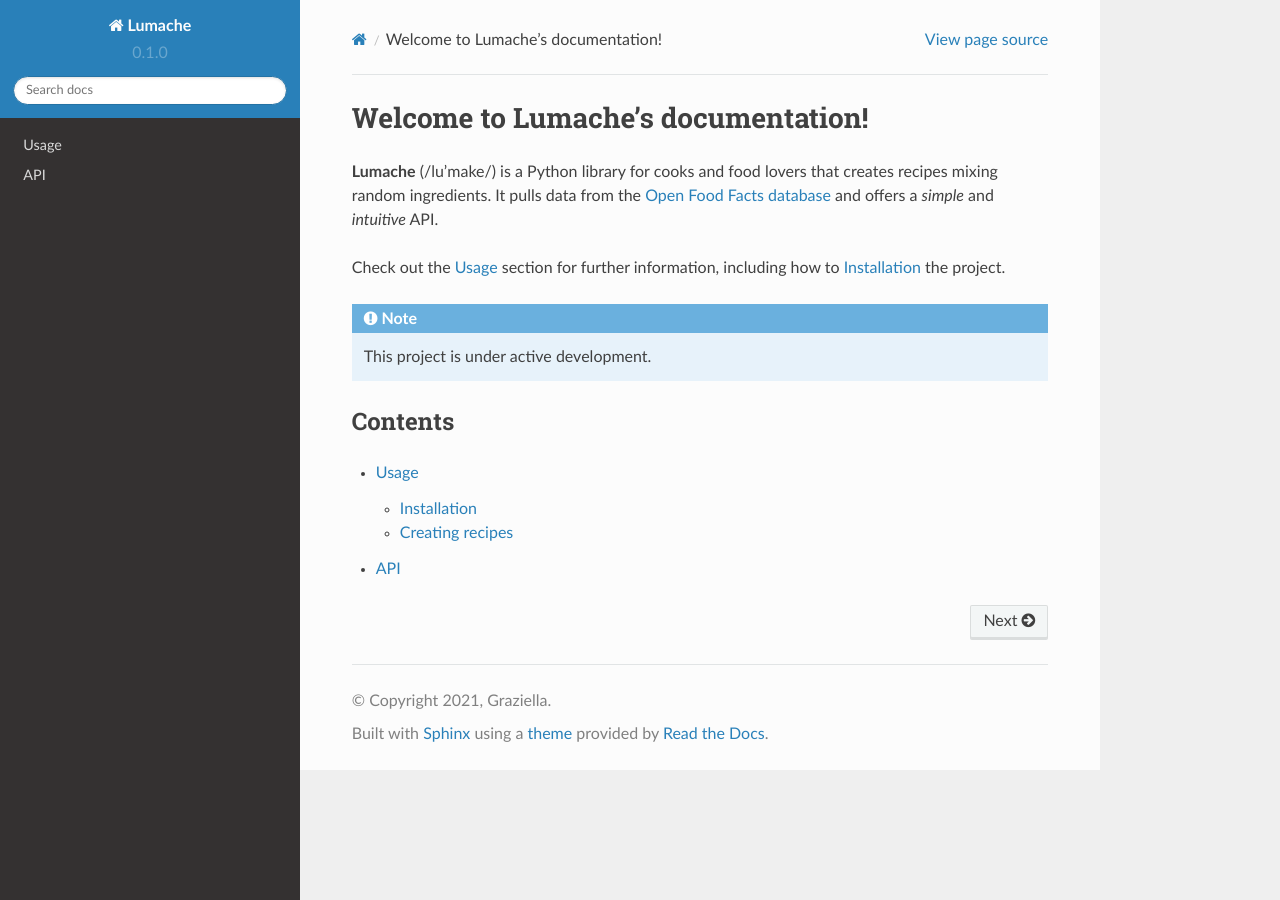
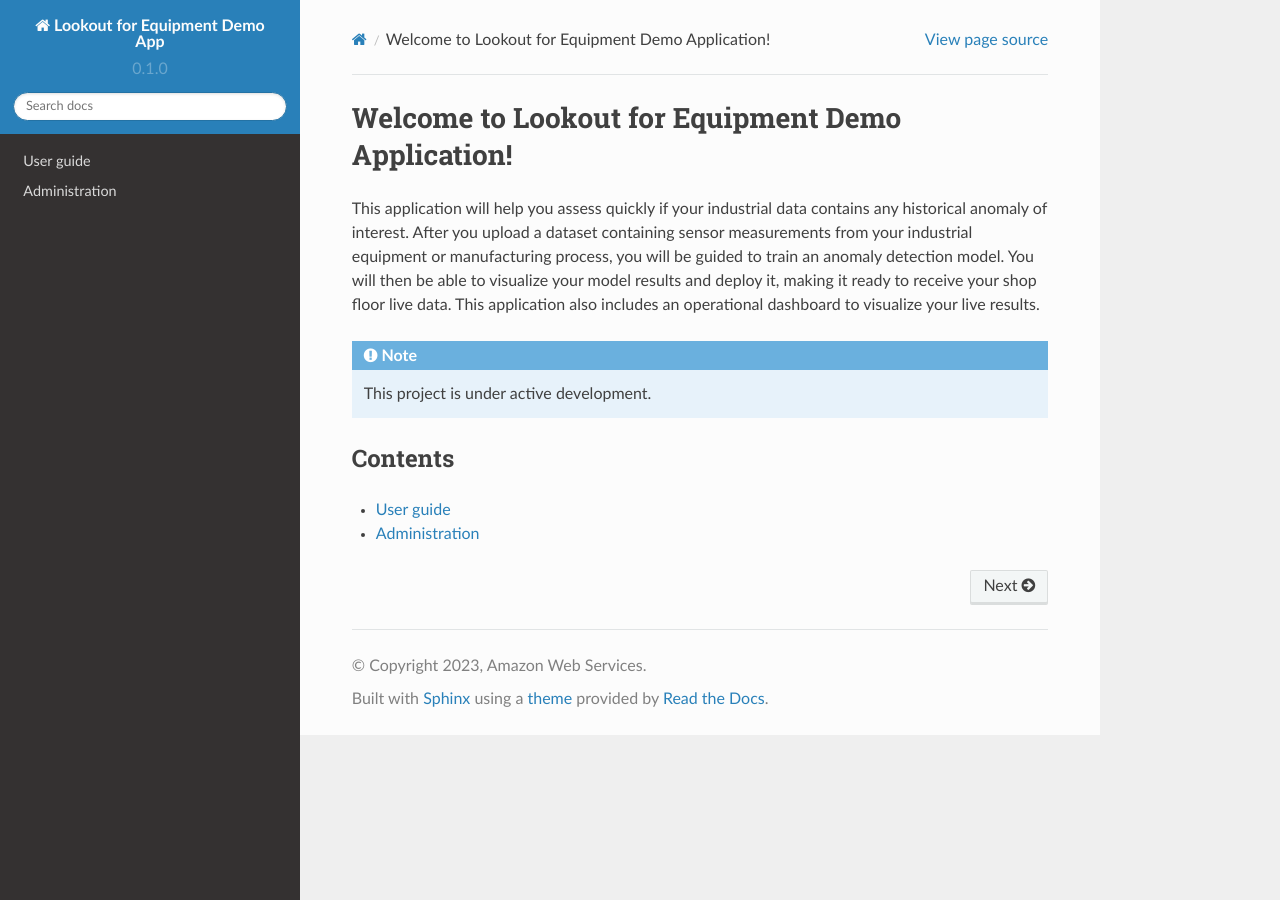
Before and after one commit to aws-samples/amazon-lookout-for-equipment-demo-app, a Sphinx documentation site: the page built from docs/source/index.rst, in a window 1280 px wide. Built offline with Sphinx 7.4.7 and the Read the Docs theme 2.0.0, drawn with Linux system fonts in a browser that asks for light colours.

Commit message:
Documentation initialization

```diff
--- /dev/null
+++ b/docs/source/administration.rst
@@ -0,0 +1,10 @@
+Administration
+==============
+
+Installation
+
+Upgrade
+
+Uninstallation
+
+TODO
--- a/docs/source/api.rst
+++ /dev/null
@@ -1,7 +0,0 @@
-API
-===
-
-.. autosummary::
-   :toctree: generated
-
-   lumache
--- a/docs/source/conf.py
+++ b/docs/source/conf.py
@@ -2,9 +2,9 @@
 
 # -- Project information
 
-project = 'Lumache'
-copyright = '2021, Graziella'
-author = 'Graziella'
+project = 'Lookout for Equipment Demo App'
+copyright = '2023, Amazon Web Services'
+author = 'Michaël HOARAU'
 
 release = '0.1'
 version = '0.1.0'
--- a/docs/source/index.rst
+++ b/docs/source/index.rst
@@ -1,13 +1,13 @@
-Welcome to Lumache's documentation!
-===================================
+Welcome to Lookout for Equipment Demo Application!
+==================================================
 
-**Lumache** (/lu'make/) is a Python library for cooks and food lovers
-that creates recipes mixing random ingredients.
-It pulls data from the `Open Food Facts database <https://world.openfoodfacts.org/>`_
-and offers a *simple* and *intuitive* API.
-
-Check out the :doc:`usage` section for further information, including
-how to :ref:`installation` the project.
+This application will help you assess quickly if your industrial data contains
+any historical anomaly of interest. After you upload a dataset containing
+sensor measurements from your industrial equipment or manufacturing process,
+you will be guided to train an anomaly detection model. You will then be able
+to visualize your model results and deploy it, making it ready to receive your
+shop floor live data. This application also includes an operational dashboard
+to visualize your live results.
 
 .. note::
 
@@ -18,5 +18,5 @@
 
 .. toctree::
 
-   usage
-   api
+   user-guide
+   administration
--- /dev/null
+++ b/docs/source/user-guide.rst
@@ -0,0 +1,4 @@
+User guide
+==========
+
+TO DO
```
Also changed, not shown: README.rst (deleted, +0 -9 lines), docs/source/usage.rst (deleted, +0 -33 lines), lumache.py (deleted, +0 -23 lines).
